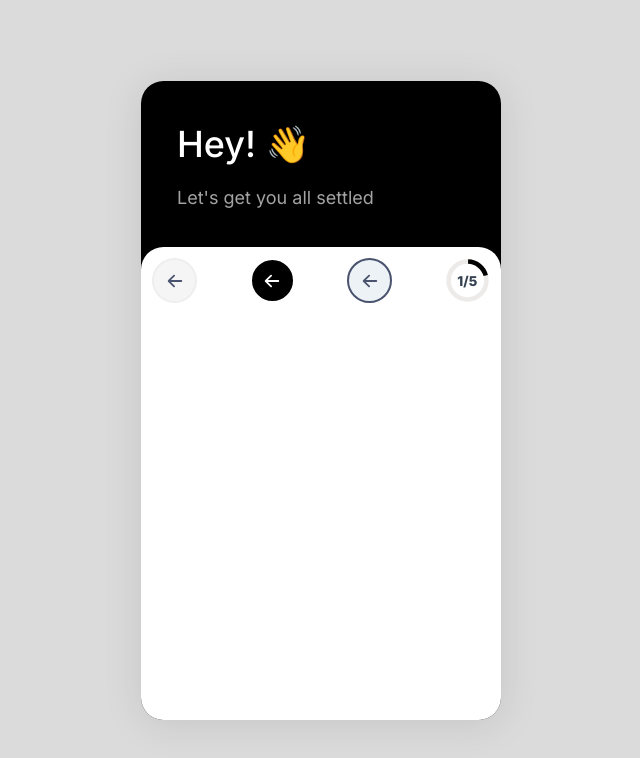
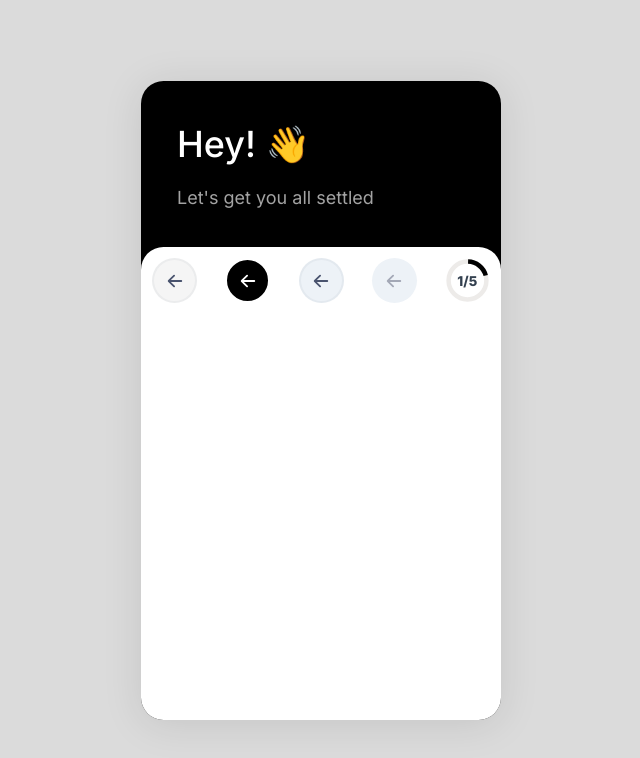
Before and after one commit to dark-circles-2022/panda-wallet, a React (Create React App) app: page / in a window 1280 px wide. Shown: the top 758 px of the page, without its empty margins (319-959 px from the left). Built offline with nearby package versions, Linux system fonts and the light colour scheme.

Commit message:
fix: button ghost variant

```diff
--- a/src/components/ButtonIcon/index.tsx
+++ b/src/components/ButtonIcon/index.tsx
@@ -3,9 +3,9 @@ import React, { FC, HTMLAttributes } from 'react';
 
 const ButtonIcon: FC<
   HTMLAttributes<HTMLButtonElement> &
-    ChakraProps & { displayIcon: string; variant: 'solid' | 'ghost' | 'outline'; ariaLabel: string }
+    ChakraProps & { displayIcon: string; variant?: 'solid' | 'ghost' | 'outline' | 'semi-solid'; ariaLabel: string }
 > = ({ ariaLabel, displayIcon, variant, ...props }) => {
-  if (variant === 'ghost')
+  if (variant === 'semi-solid')
     return (
       <IconButton
         w={'10'}
@@ -18,7 +18,7 @@ const ButtonIcon: FC<
         _hover={{
           bg: 'icon.bg.ghost.hover',
         }}
-        color="icon.border.100"
+        color="icon.border.200"
         borderRadius="50%"
         aria-label={ariaLabel}
         {...props}
@@ -48,6 +48,29 @@ const ButtonIcon: FC<
         {...props}
       />
     );
+  else if (variant === 'outline')
+    return (
+      <IconButton
+        w={'10'}
+        h={'10'}
+        p={'2'}
+        icon={
+          <Icon
+            color={'icon.border.200'}
+            stroke={'icon.border.200'}
+            as={displayIcon as any}
+          />
+        }
+        border="2px solid"
+        borderColor="icon.border.50"
+        _hover={{
+          bg: 'icon.bg.ghost.default',
+        }}
+        borderRadius="50%"
+        aria-label={ariaLabel}
+        {...props}
+      />
+    );
 
   return (
     <IconButton
@@ -61,8 +84,6 @@ const ButtonIcon: FC<
           as={displayIcon as any}
         />
       }
-      border="2px solid"
-      borderColor="icon.border.100"
       _hover={{
         bg: 'icon.bg.ghost.default',
       }}
--- a/src/layout/Onboarding.tsx
+++ b/src/layout/Onboarding.tsx
@@ -1,8 +1,6 @@
 import React from 'react';
-import { Box, CircularProgress, CircularProgressLabel, Flex, Icon, IconButton, Text } from '@chakra-ui/react';
-import BackButton from '../components/BackButton';
+import { Box, CircularProgress, CircularProgressLabel, Flex, Text } from '@chakra-ui/react';
 import ButtonIcon from '../components/ButtonIcon';
-import { ReactComponent as BackIcon } from '../assets/Icons/ArrowBendUpLeft.svg';
 import { HiArrowLeft } from 'react-icons/hi';
 
 const OnboardingLayout = ({
@@ -74,7 +72,7 @@ const OnboardingLayout = ({
             <>
               <ButtonIcon
                 ariaLabel="Back"
-                variant="ghost"
+                variant="semi-solid"
                 // displayIcon={BackIcon as any}
                 displayIcon={HiArrowLeft as any}
               />
@@ -86,6 +84,10 @@ const OnboardingLayout = ({
               <ButtonIcon
                 ariaLabel="Back"
                 variant="outline"
+                displayIcon={HiArrowLeft as any}
+              />
+              <ButtonIcon
+                ariaLabel="Back"
                 displayIcon={HiArrowLeft as any}
               />
             </>
--- a/src/theme/index.ts
+++ b/src/theme/index.ts
@@ -18,8 +18,9 @@ const colors = {
       },
     },
     border: {
-      50: '#49536E0a',
-      100: '#49536E',
+      50: '#49536E0f',
+      100: '#A3A8B6',
+      200: '#49536E',
     },
   },
   text: {
```
